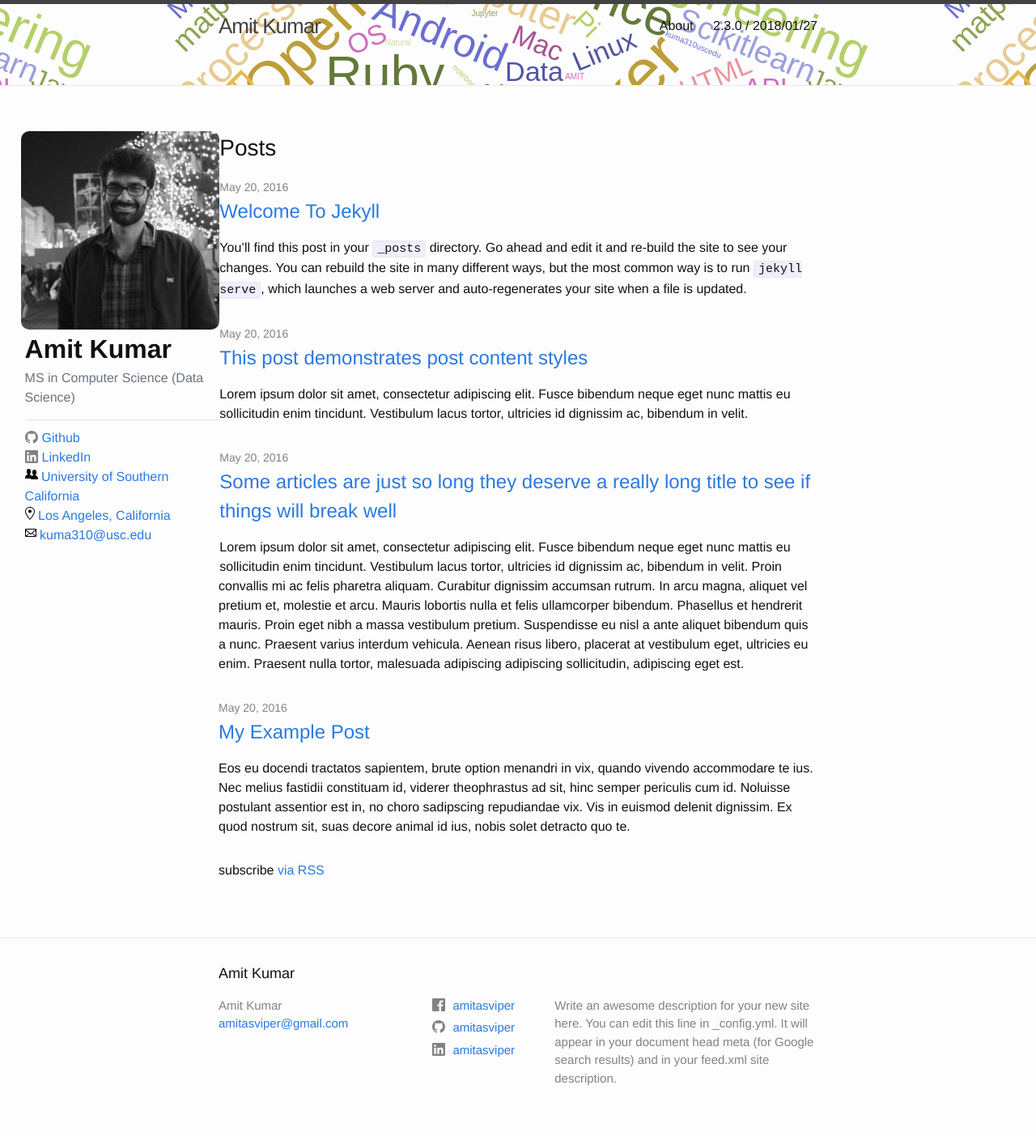
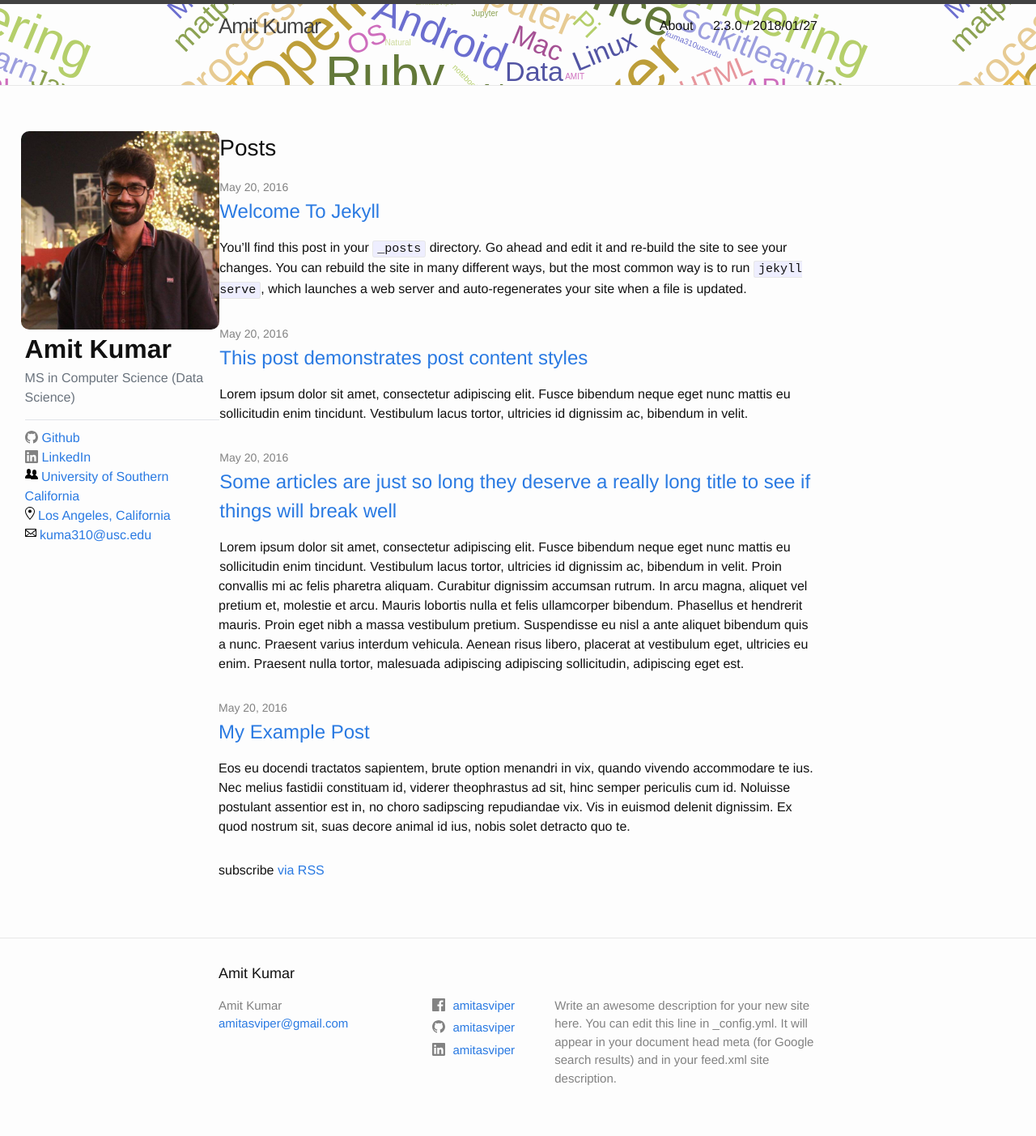
Before and after one commit to amitasviper/amitasviper.github.io, a Jekyll site: the page built from index.md, in a window 1280 px wide. Shown: the whole page at 81% size. Built offline with Jekyll 4.4.1, drawn with Linux system fonts in a browser that asks for light colours.

Commit message:
Use same image

```diff
--- a/_sass/minima/_layout.scss
+++ b/_sass/minima/_layout.scss
@@ -269,10 +269,5 @@
 
 #profile-img {
   border-radius: 10px;
-   content: url($baseurl + '/assets/profilebw.jpeg');
+   content: url($baseurl + '/assets/profile.jpeg');
 }
-
-#profile-img:hover {
-  border-radius: 10px;
-  content: url($baseurl + '/assets/profile.jpeg');
-}
```
